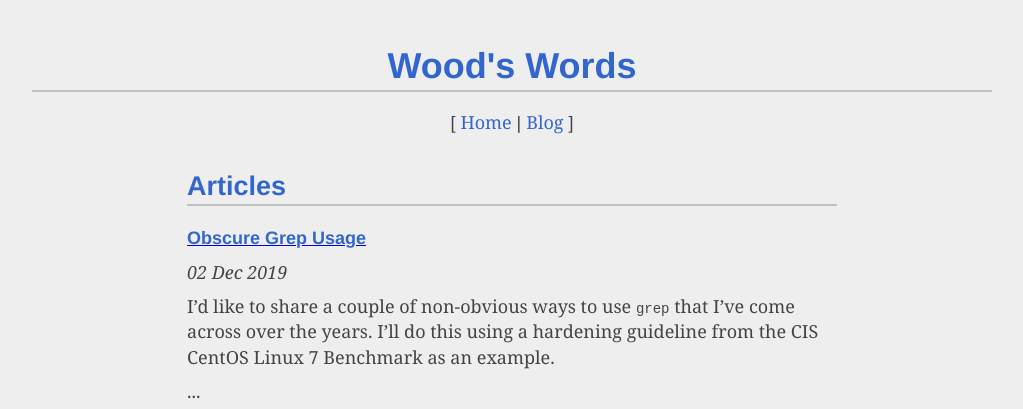
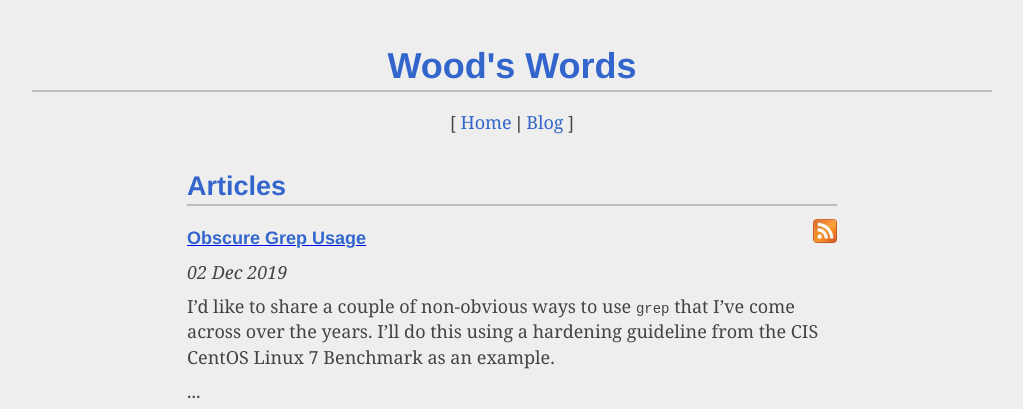
Before and after one commit to natewoodward/natewoodward.github.io, a Jekyll site: the page built from blog/index.html, in a window 1280 px wide. Shown: the top 409 px of the page, without its empty margins (128-1151 px from the left). Built offline with Jekyll 4.4.1, drawn with Linux system fonts in a browser that asks for light colours; the list of posts is cut into pages by our own code.

Commit message:
Add RSS button

```diff
--- a/_layouts/post.html
+++ b/_layouts/post.html
@@ -4,6 +4,7 @@ title: "Wood's Words"
 ---
 <article>
 <h2>{{ page.title }}</h2>
+<a href="/blog/atom.xml"><img class="social-media" src="/img/feed-icon-28x28.png" alt="rss" title="Subscribe with RSS"/></a>
 <p><time datetime="{{ page.date | date: '%F' }}">{{ page.date | date_to_string }}</time></p>
 
 {{ content }}
--- a/css/style.css
+++ b/css/style.css
@@ -101,3 +101,9 @@ pre {
 	-o-tab-size: 4;
 	tab-size: 4;
 }
+
+.social-media {
+	float: right;
+	width:  24px;
+	height: 24px;
+}
```
Also changed, not shown: img/feed-icon-28x28.png (added).
